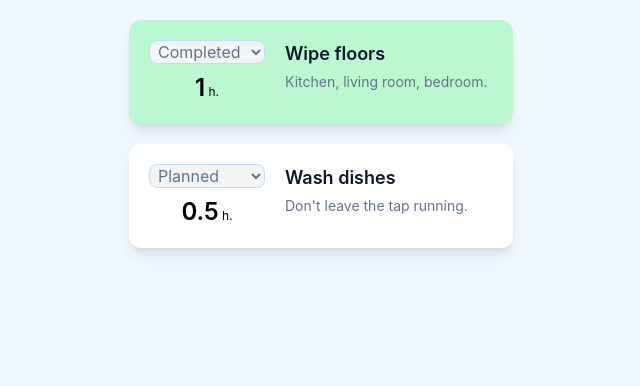
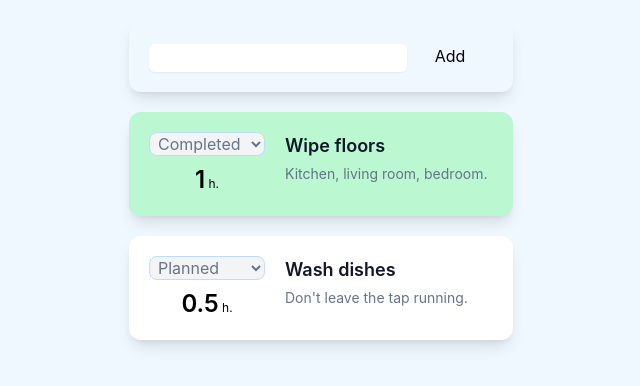
Before and after one commit to agusu/task-tracker, a React (Create React App) app: page / in a window 1280 px wide. Shown: the top 386 px of the page, without its empty margins (319-959 px from the left). Built offline with nearby package versions, Linux system fonts and the light colour scheme.

Commit message:
move logic to App component

```diff
--- a/src/App.js
+++ b/src/App.js
@@ -1,8 +1,40 @@
-import React from "react";
+import React, { useEffect, useState } from "react";
 import TaskList from "./components/TaskList";
-// React is loaded and is available as React and ReactDOM
-// imports should NOT be used
+import AddTask from "./components/AddTask";
+import TaskService from "services/TaskService";
 
 export default function App() {
-  return <TaskList />;
+  const [tasks, setTasks] = useState([]);
+
+  useEffect(() => {
+    console.log(tasks);
+  }, [tasks]);
+
+  useEffect(() => {
+    fetchTasks();
+  }, []);
+
+  const fetchTasks = () => {
+    TaskService.getTasks()
+      .then(setTasks)
+      .catch((err) => console.error(err));
+  };
+
+  const handleChangeState = (task, newState) => {
+    tasks.find((t) => t.name === task.name).state = newState;
+    setTasks([...tasks]);
+  };
+
+  const handleAddTask = (task) => {
+    // TaskService.add(task).then(setTasks).catch((err) => console.error(err));
+    setTasks([...tasks, task]);
+    debugger;
+  };
+
+  return (
+    <>
+      <AddTask handleAddTask={handleAddTask} />
+      <TaskList tasks={tasks} handleChangeState={handleChangeState} />
+    </>
+  );
 }
--- /dev/null
+++ b/src/components/AddTask.jsx
@@ -0,0 +1,40 @@
+import { FontAwesomeIcon } from "@fortawesome/react-fontawesome";
+import { faPlusCircle } from "@fortawesome/free-solid-svg-icons";
+import React from "react";
+
+export default function AddTask({ handleAddTask }) {
+  const [task, setTask] = React.useState("");
+
+  const handleChangeTask = (event) => {
+    setTask(event.target.value);
+  };
+
+  return (
+    <div className="mx-auto min-w-sm max-w-sm p-5 my-5 rounded-xl shadow-lg">
+      <form>
+        <div className="grid grid-gap-2 grid-cols-4 items-center">
+          <input
+            type="text"
+            name="newTask"
+            id="newTask"
+            className="col-span-3 mt-1 py-1 px-2 self-center focus:ring-indigo-500 focus:border-indigo-500 block w-full shadow-sm sm:text-sm border-gray-300 rounded-md"
+            onChange={handleChangeTask}
+          />
+          <button
+            className={""}
+            onClick={(event) => {
+              handleAddTask({
+                task: task,
+                description: "",
+                estimate: 1,
+                state: "planned",
+              });
+            }}
+          >
+            Add
+          </button>
+        </div>
+      </form>
+    </div>
+  );
+}
--- a/src/components/Task.jsx
+++ b/src/components/Task.jsx
@@ -1,12 +1,11 @@
+import React from "react";
 import { useState } from "react";
 
 export default function Task({ task, handleChangeState }) {
-  const [state, setState] = useState(task.state);
-
   return (
     <li key={task.name}>
       <select
-        value={state}
+        value={task.state}
         onChange={(event) => {
           handleChangeState(task, event.target.value);
         }}
--- a/src/components/TaskList.jsx
+++ b/src/components/TaskList.jsx
@@ -1,3 +1,4 @@
+import React from "react";
 import TaskService from "../services/TaskService";
 /*
 enum TaskState {
@@ -6,30 +7,8 @@ enum TaskState {
   PLANNED = "Planned"
 }
 */
-import { useState, useEffect } from "react";
 
-export default function TaskList() {
-  const [tasks, setTasks] = useState([]);
-
-  useEffect(() => {
-    console.log(tasks);
-  }, [tasks]);
-
-  useEffect(() => {
-    fetchTasks();
-  }, []);
-
-  const fetchTasks = () => {
-    TaskService.getTasks()
-      .then(setTasks)
-      .catch((err) => console.error(err));
-  };
-
-  const handleChangeState = (task, newState) => {
-    tasks.find((t) => t.name === task.name).state = newState;
-    setTasks([...tasks]);
-  };
-
+export default function TaskList({ tasks, handleChangeState }) {
   const mapBgColor = (task) => {
     switch (task.state) {
       case "completed":
```
Also changed, not shown: jsconfig.json (added, +7 -0 lines).
